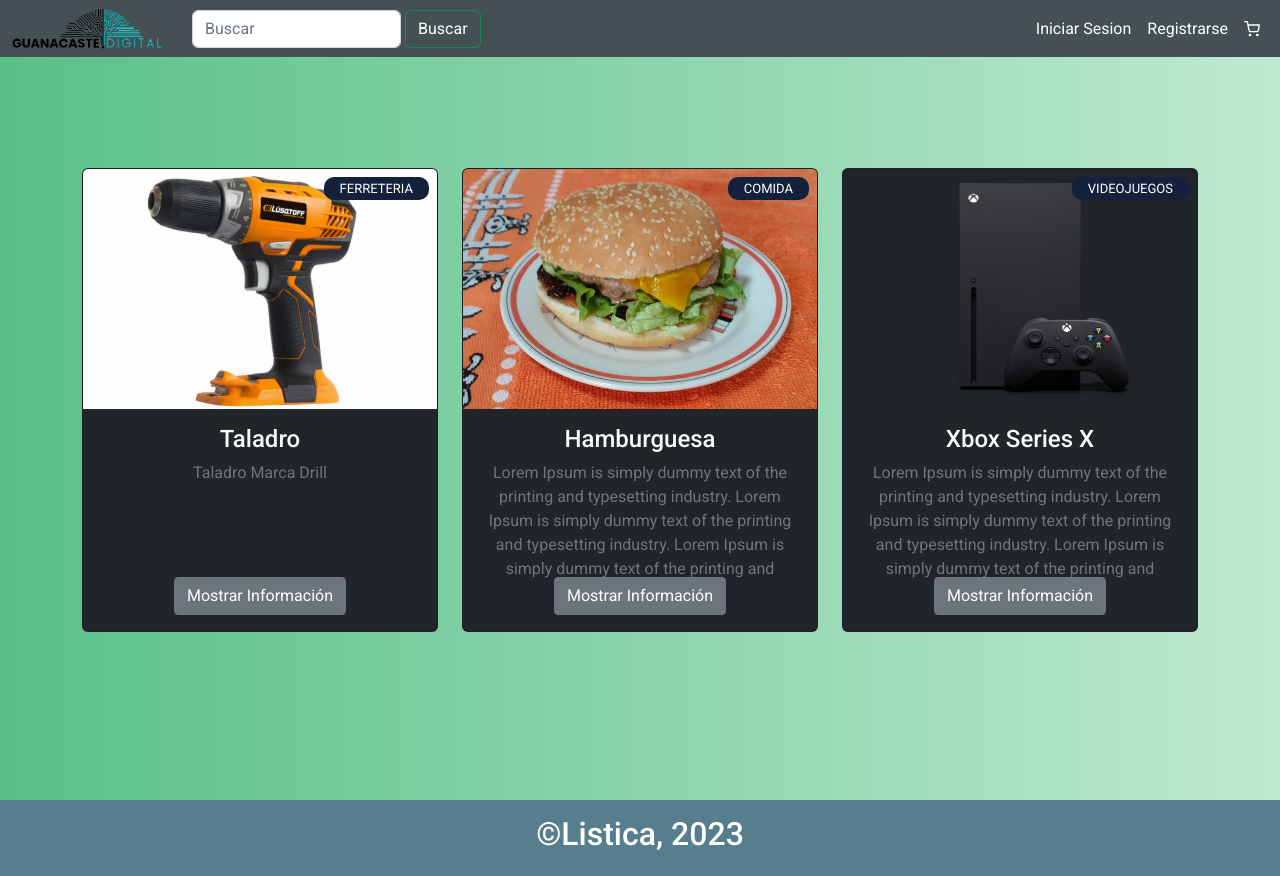
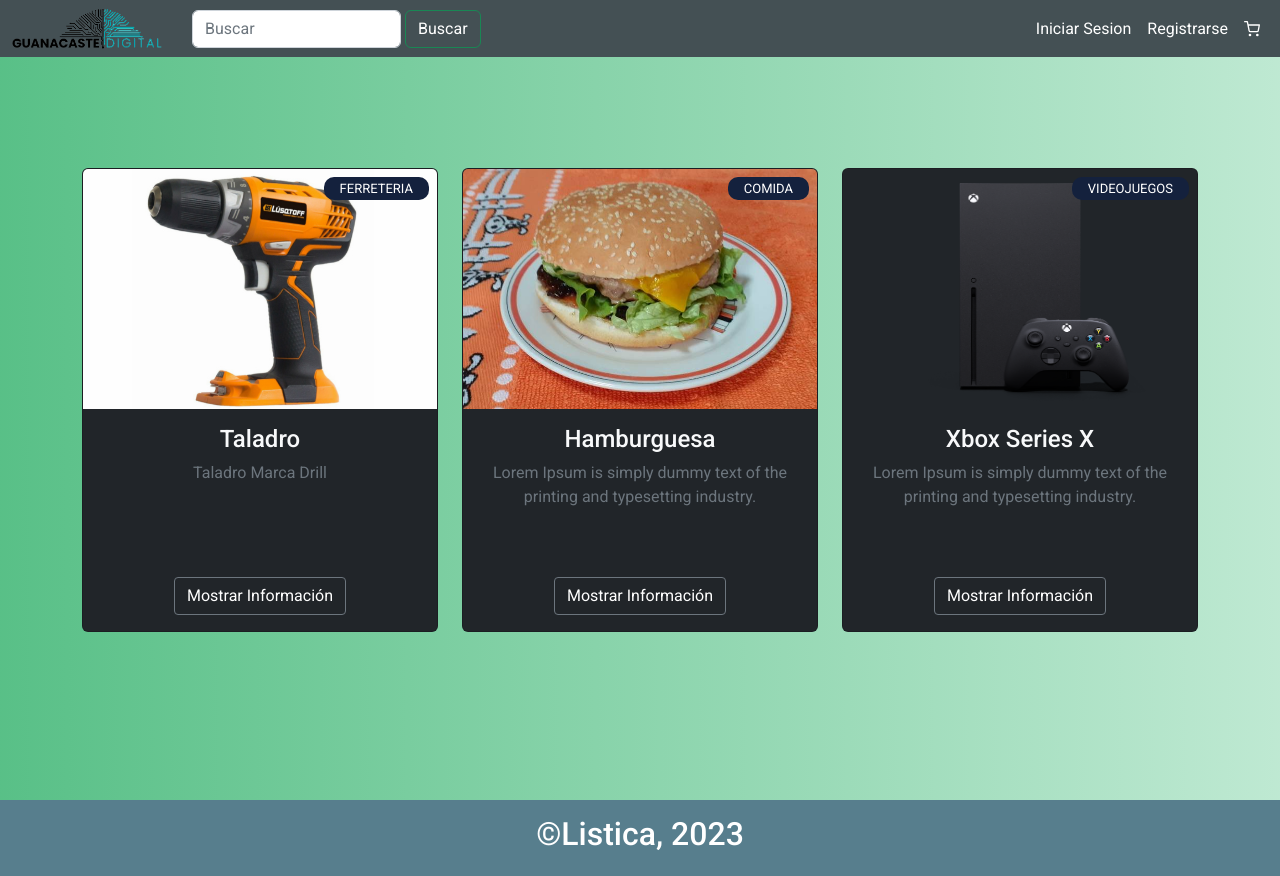
Before and after one commit to gregorybmx/guanacastedigital, a React (Create React App) app: page / in a window 1280 px wide. Built offline with nearby package versions, Linux system fonts and the light colour scheme.

Commit message:
commit pre-merge branch greivin

```diff
--- a/src/components/CardComponent.js
+++ b/src/components/CardComponent.js
@@ -31,10 +31,10 @@
         <h4 className="card-title">{title}</h4>
         <p className='card-text text-secondary '>
           {
-            text ? text: "Lorem Ipsum is simply dummy text of the printing and typesetting industry. Lorem Ipsum is simply dummy text of the printing and typesetting industry. Lorem Ipsum is simply dummy text of the printing and typesetting industry."
+            text ? text: "Lorem Ipsum is simply dummy text of the printing and typesetting industry."
           }
         </p>
-          <button onClick={handleOpen} className="btn btn-outline-secondary rounded-0 text-white rounded-1 bg-secondary" target = "_blank">       Mostrar Información </button>
+          <button onClick={handleOpen} className="btn btn-outline-secondary rounded-0 text-white rounded-1" target = "_blank">       Mostrar Información </button>
 
           <Modal
             open={open}
```
